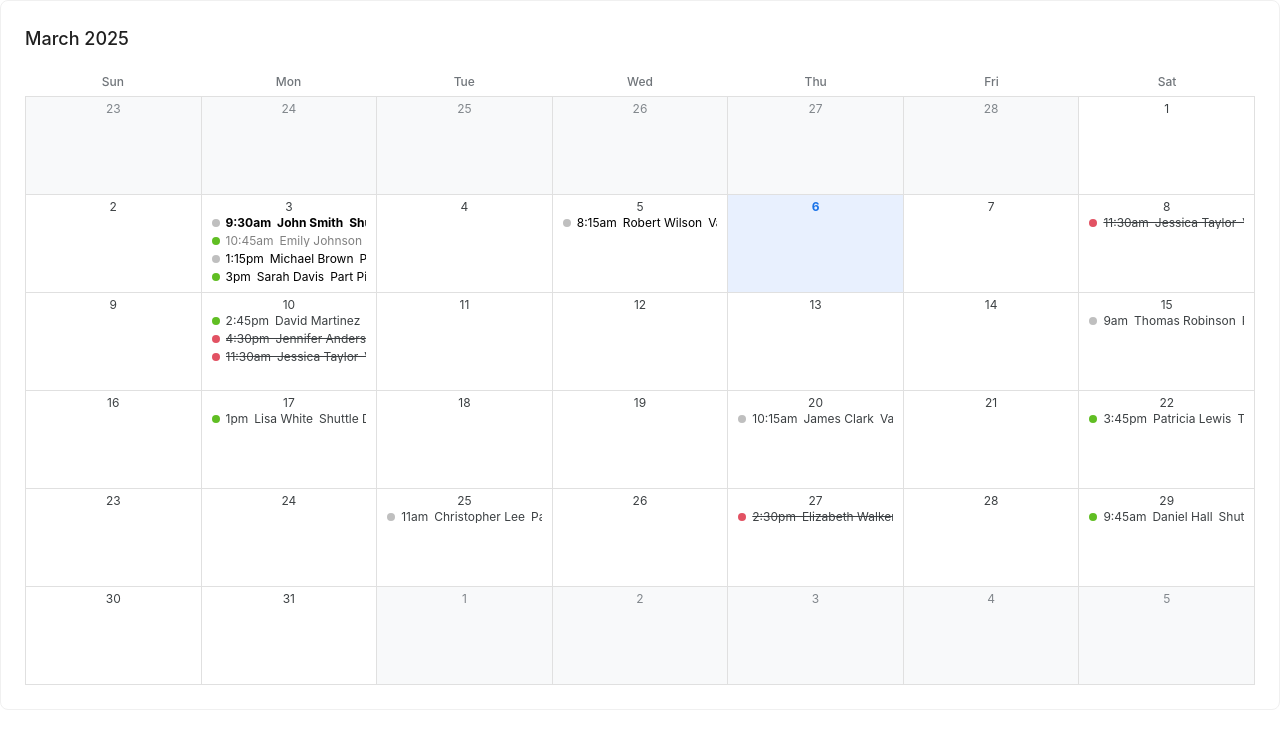
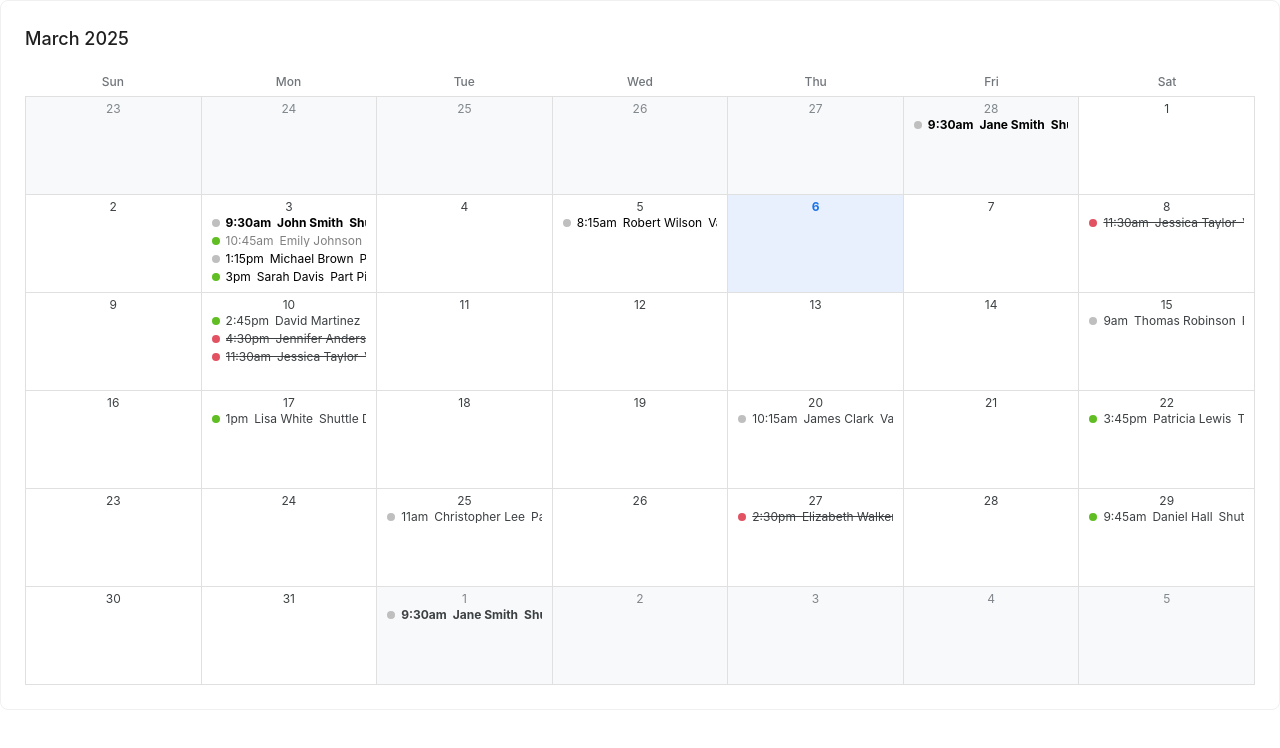
Before and after one commit to vinctustech/calendar-test, a React (Vite) app: page / in a window 1280 px wide. Shown: the top 748 px of the page. Built offline with nearby package versions, Linux system fonts and the light colour scheme.

Commit message:
fix App.tsx

```diff
--- a/src/App.tsx
+++ b/src/App.tsx
@@ -3,9 +3,38 @@ import { en } from './Calendar/locales'
 import { Card } from 'antd'
 
 function App() {
-  const date = new Date()
+  const date = new Date(/*'2025-04-19'*/)
+
+  return (
+    <Card>
+      {/*<Button type="primary" onClick={prevMonth}>*/}
+      {/*  prev*/}
+      {/*</Button>*/}
+      {/*<Button type="primary" onClick={nextMonth}>*/}
+      {/*  next*/}
+      {/*</Button>*/}
+      <div style={{ height: 'calc(100vh - 140px)' }}>
+        <Calendar date={date} events={sampleEvents} header={true} locale={en} />
+      </div>
+    </Card>
+  )
+}
 
 const sampleEvents: CalendarEvent[] = [
+  {
+    date: new Date(2025, 1, 28, 9, 30),
+    title: '9:30am\u2002Jane Smith\u2002Shuttle Drop-off\u2002Alpha Store',
+    color: '#bfbfbf',
+    strikethrough: false,
+    style: { fontWeight: 'bold' },
+  },
+  {
+    date: new Date(2025, 3, 1, 9, 30),
+    title: '9:30am\u2002Jane Smith\u2002Shuttle Drop-off\u2002Alpha Store',
+    color: '#bfbfbf',
+    strikethrough: false,
+    style: { fontWeight: 'bold' },
+  },
   {
     date: new Date(2025, 2, 3, 9, 30),
     title: '9:30am\u2002John Smith\u2002Shuttle Drop-off\u2002Alpha Store',
@@ -106,39 +135,4 @@ function App() {
   },
 ]
 
-  // // Navigate to previous month
-  // const prevMonth = () => {
-  //   const newMonth = currentMonth === 0 ? 11 : currentMonth - 1
-  //   const newYear = currentMonth === 0 ? currentYear - 1 : currentYear
-  //   handleMonthChange(newMonth, newYear)
-  // }
-  //
-  // // Navigate to next month
-  // const nextMonth = () => {
-  //   const newMonth = currentMonth === 11 ? 0 : currentMonth + 1
-  //   const newYear = currentMonth === 11 ? currentYear + 1 : currentYear
-  //   handleMonthChange(newMonth, newYear)
-  // }
-
-  // Navigate to today
-  // const goToToday = () => {
-  //   const today = new Date()
-  //   handleMonthChange(today.getMonth(), today.getFullYear())
-  // }
-
-  return (
-    <Card>
-      {/*<Button type="primary" onClick={prevMonth}>*/}
-      {/*  prev*/}
-      {/*</Button>*/}
-      {/*<Button type="primary" onClick={nextMonth}>*/}
-      {/*  next*/}
-      {/*</Button>*/}
-      <div style={{ height: 'calc(100vh - 140px)' }}>
-        <Calendar date={date} events={sampleEvents} header={true} locale={en} />
-      </div>
-    </Card>
-  )
-}
-
 export default App
```
Lines whose indentation alone changed are shown as unchanged.
